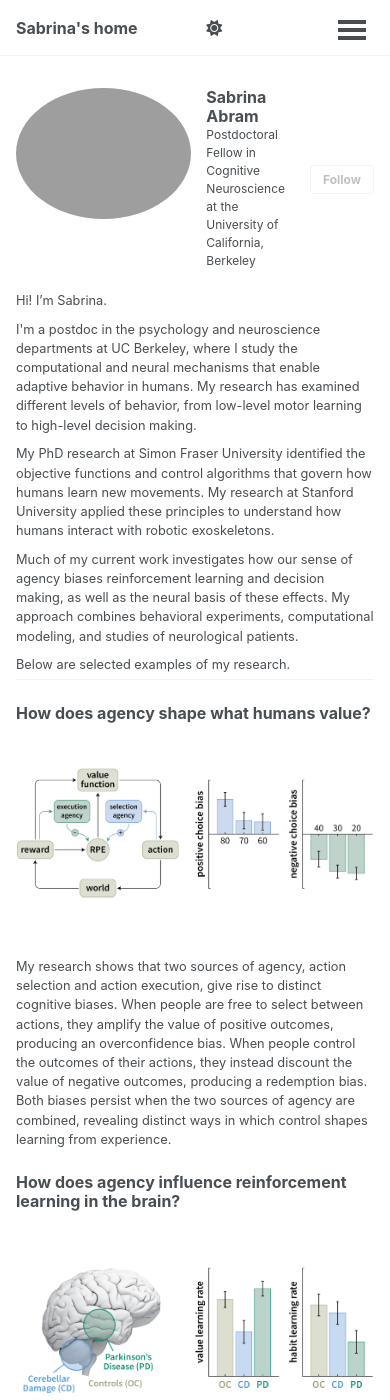
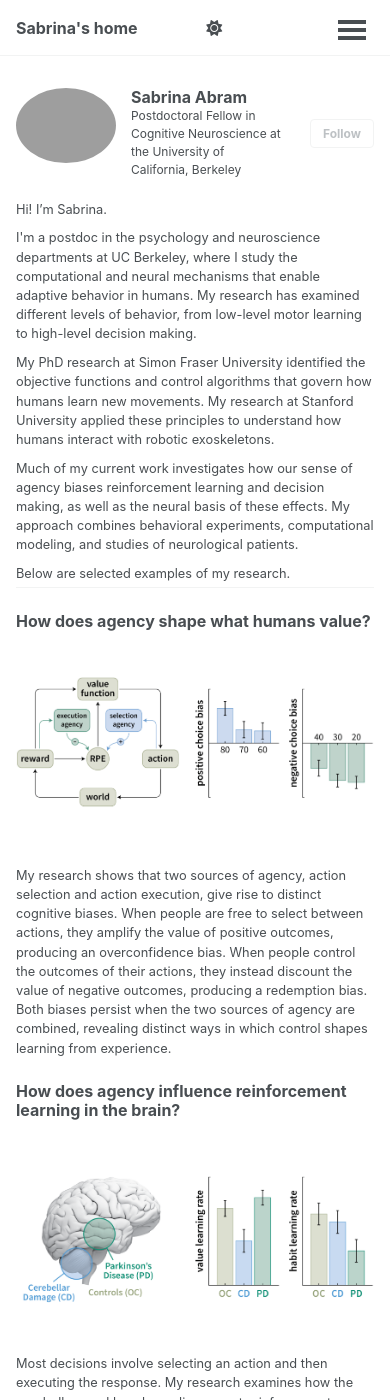
Before and after one commit to abramsabrina/abramsabrina.github.io, a Jekyll site: the page built from _pages/about.md, in a window 390 px wide and 1400 px high. Built offline with Jekyll 4.4.1, drawn with Linux system fonts in a browser that asks for light colours; a script bundle is joined from its source files by our own code; library files that are not in the unit come from our copies.

Commit message:
Improve mobile layout

```diff
--- a/_sass/layout/_sidebar.scss
+++ b/_sass/layout/_sidebar.scss
@@ -143,7 +143,7 @@
 .author__avatar {
   display: table-cell;
   vertical-align: top;
-  width: 200px;
+  width: 100px;
   // set width only, for non-square avatars
   // height: 36px;
 
```
